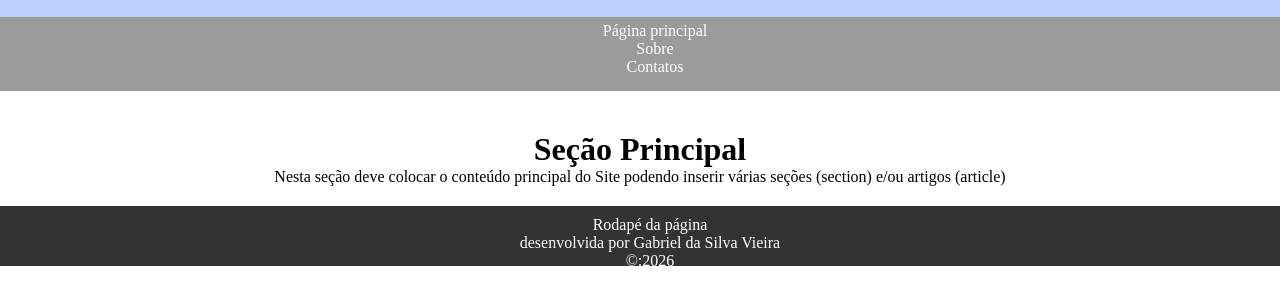
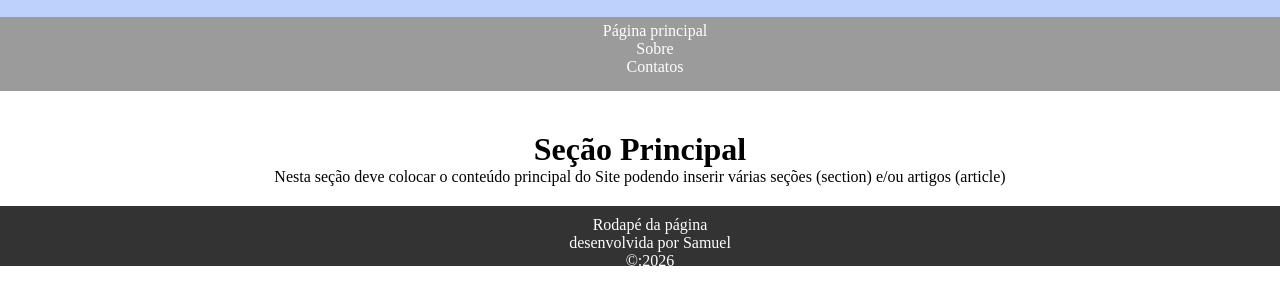
Before and after one commit to samm-creator/sitePessoal, a plain HTML site: page index.html in a window 1280 px wide. Shown: the part 103-408 px from the top of the page. Drawn offline with Linux system fonts and the light colour scheme.

Commit message:
Update index.html

```diff
--- a/index.html
+++ b/index.html
@@ -29,7 +29,7 @@
     </main>
     <footer>
         Rodapé  da página
-        <p>desenvolvida por Gabriel da Silva Vieira</p>
+        <p>desenvolvida por Samuel</p>
         <p>&copy:2026</p>
     </footer>
 
```
